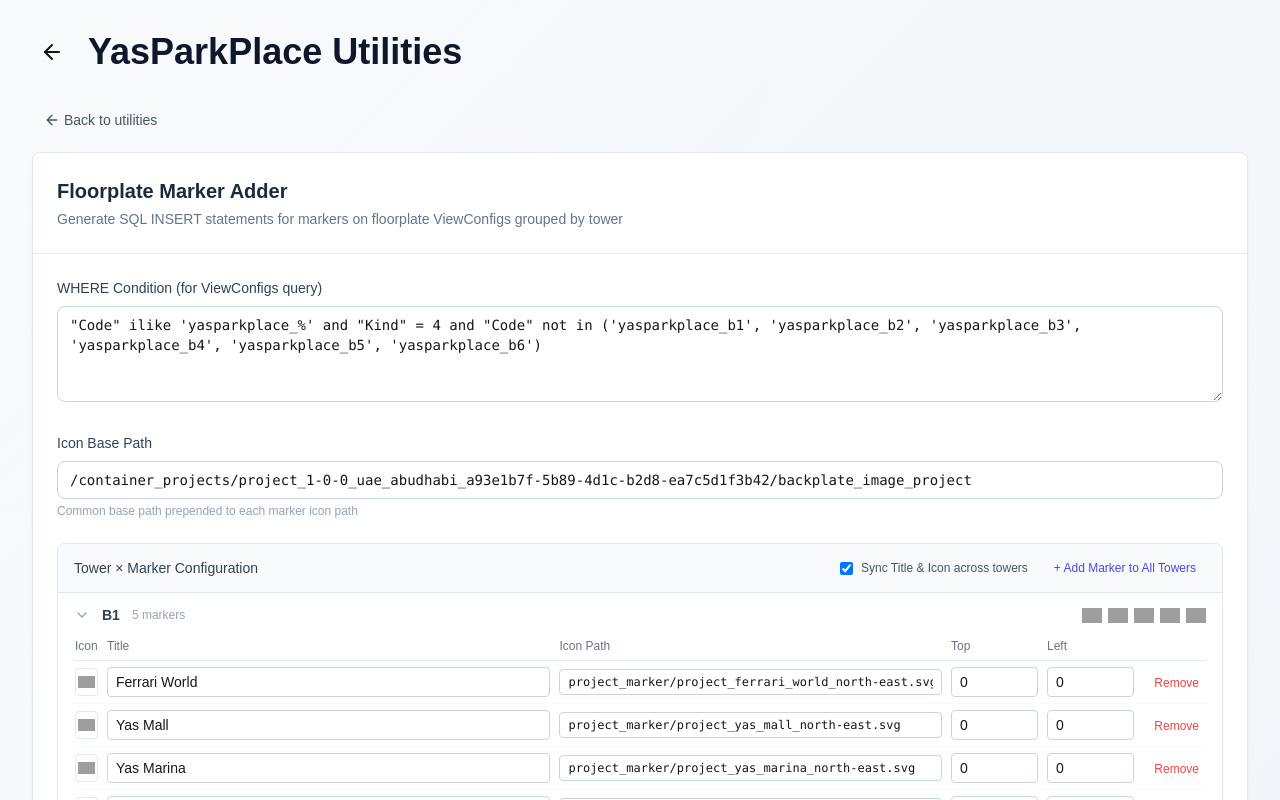
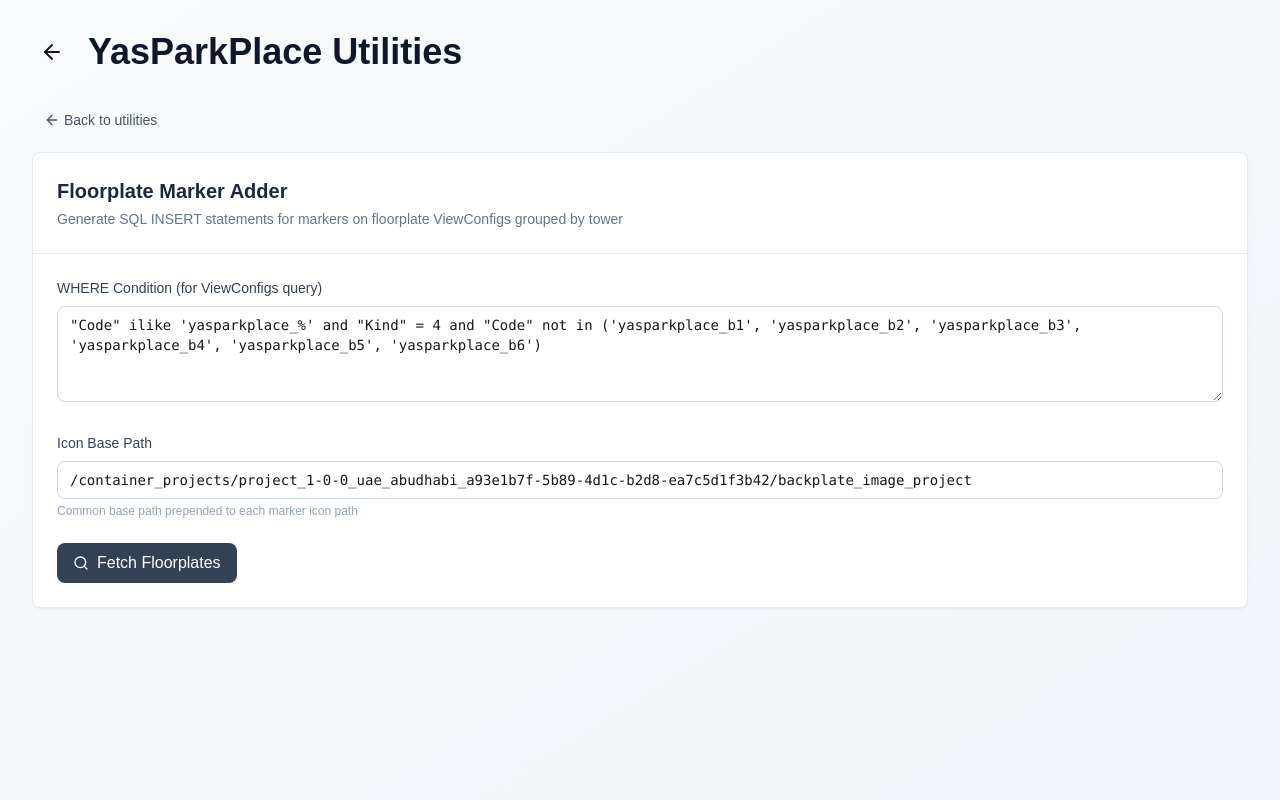
Before and after one commit to aneeskodappana/visual-cms, a Next.js app: page /yasparkplace in a window 1280 px wide. Both pictures are taken after a click on the button "Floorplate Marker Adder". Shown: the top 800 px of the page. Built offline with nearby package versions, Linux system fonts and the light colour scheme; grey boxes are pictures that could not be loaded.

Commit message:
dynamic tower discovery added

```diff
--- a/src/components/FloorplateMarkerAdder.tsx
+++ b/src/components/FloorplateMarkerAdder.tsx
@@ -1,7 +1,7 @@
 'use client';
 
 import { useState } from 'react';
-import { Copy, Check, Play, ChevronDown, ChevronRight } from 'lucide-react';
+import { Copy, Check, Play, ChevronDown, ChevronRight, Search } from 'lucide-react';
 import { v4 as uuidv4 } from 'uuid';
 
 interface TowerMarkerEntry {
@@ -13,7 +13,7 @@ interface TowerMarkerEntry {
 
 type TowerMarkersConfig = Record<string, TowerMarkerEntry[]>;
 
-const MARKER_TEMPLATES = [
+const MARKER_TEMPLATES: { title: string; iconPath: string }[] = [
   { title: 'Ferrari World', iconPath: 'project_marker/project_ferrari_world_north-east.svg' },
   { title: 'Yas Mall', iconPath: 'project_marker/project_yas_mall_north-east.svg' },
   { title: 'Yas Marina', iconPath: 'project_marker/project_yas_marina_north-east.svg' },
@@ -21,11 +21,16 @@ const MARKER_TEMPLATES = [
   { title: 'Yas Beach', iconPath: 'project_marker/project_yas_beach_north-east.svg' },
 ];
 
-const TOWERS = ['b1', 'b2', 'b3', 'b4', 'b5', 'b6'];
+interface FetchedFloorplate {
+  viewConfigId: string;
+  layout2dId: string;
+  code: string;
+  tower: string;
+}
 
-function buildDefaultTowerMarkers(): TowerMarkersConfig {
+function buildMarkersForTowers(towers: string[]): TowerMarkersConfig {
   const config: TowerMarkersConfig = {};
-  for (const tower of TOWERS) {
+  for (const tower of towers) {
     config[tower] = MARKER_TEMPLATES.map(m => ({
       ...m,
       positionTop: 0,
@@ -46,9 +51,13 @@ export function FloorplateMarkerAdder() {
   const [loading, setLoading] = useState(false);
   const [error, setError] = useState<string | null>(null);
   const [iconBasePath, setIconBasePath] = useState(DEFAULT_ICON_BASE_PATH);
-  const [towerMarkers, setTowerMarkers] = useState<TowerMarkersConfig>(buildDefaultTowerMarkers);
-  const [expandedTowers, setExpandedTowers] = useState<Set<string>>(new Set(['b1']));
+  const [towerMarkers, setTowerMarkers] = useState<TowerMarkersConfig>({});
+  const [expandedTowers, setExpandedTowers] = useState<Set<string>>(new Set());
   const [syncTitleAndIcon, setSyncTitleAndIcon] = useState(true);
+  const [fetchedFloorplates, setFetchedFloorplates] = useState<FetchedFloorplate[]>([]);
+  const [detectedTowers, setDetectedTowers] = useState<string[]>([]);
+
+  const primaryTower = detectedTowers[0] || '';
 
   const extractTowerFromCode = (code: string): string | null => {
     const match = code.match(/yasparkplace_(b\d+)_/i);
@@ -98,7 +107,7 @@ export function FloorplateMarkerAdder() {
     return `INSERT INTO public."Markers" (${columns}) VALUES(${values});`;
   };
 
-  const handleGenerate = async () => {
+  const handleFetch = async () => {
     if (!whereCondition.trim()) {
       setError('Please enter a WHERE condition');
       return;
@@ -107,6 +116,8 @@ export function FloorplateMarkerAdder() {
     setLoading(true);
     setError(null);
     setGeneratedSql('');
+    setFetchedFloorplates([]);
+    setDetectedTowers([]);
 
     try {
       const response = await fetch(
@@ -127,22 +138,56 @@ export function FloorplateMarkerAdder() {
         return;
       }
 
-      const towerFloorplates: Record<
-        string,
-        Array<{ viewConfigId: string; layout2dId: string; code: string }>
-      > = {};
+      const parsed: FetchedFloorplate[] = [];
+      const towerSet = new Set<string>();
 
       for (const fp of floorplates) {
         const tower = extractTowerFromCode(fp.Code);
         if (!tower) continue;
-        if (!towerFloorplates[tower]) towerFloorplates[tower] = [];
+        towerSet.add(tower);
         if (fp.Layout2Ds && fp.Layout2Ds.length > 0) {
-          towerFloorplates[tower].push({
+          parsed.push({
             viewConfigId: fp.Id,
             layout2dId: fp.Layout2Ds[0].Id,
             code: fp.Code,
+            tower,
           });
         }
+      }
+
+      const towers = Array.from(towerSet).sort();
+      setFetchedFloorplates(parsed);
+      setDetectedTowers(towers);
+      setExpandedTowers(new Set([towers[0]]));
+
+      setTowerMarkers(prev => {
+        const updated: TowerMarkersConfig = {};
+        for (const tower of towers) {
+          updated[tower] = prev[tower] || MARKER_TEMPLATES.map(m => ({
+            ...m,
+            positionTop: 0,
+            positionLeft: 0,
+          }));
+        }
+        return updated;
+      });
+    } catch (err: any) {
+      setError(err.message || 'An error occurred');
+    } finally {
+      setLoading(false);
+    }
+  };
+
+  const handleGenerate = () => {
+    if (fetchedFloorplates.length === 0) {
+      setError('Please fetch floorplates first');
+      return;
+    }
+
+    const towerFloorplates: Record<string, FetchedFloorplate[]> = {};
+    for (const fp of fetchedFloorplates) {
+      if (!towerFloorplates[fp.tower]) towerFloorplates[fp.tower] = [];
+      towerFloorplates[fp.tower].push(fp);
     }
 
     const sqlStatements: string[] = [];
@@ -174,11 +219,6 @@ export function FloorplateMarkerAdder() {
     }
 
     setGeneratedSql(sqlStatements.join('\n'));
-    } catch (err: any) {
-      setError(err.message || 'An error occurred');
-    } finally {
-      setLoading(false);
-    }
   };
 
   const handleCopy = async () => {
@@ -306,6 +346,22 @@ export function FloorplateMarkerAdder() {
           <p className="text-xs text-slate-400 mt-1">Common base path prepended to each marker icon path</p>
         </div>
 
+        <button
+          onClick={handleFetch}
+          disabled={loading}
+          className="flex items-center gap-2 px-4 py-2 bg-slate-700 text-white rounded-lg hover:bg-slate-800 transition-colors disabled:opacity-50 disabled:cursor-not-allowed"
+        >
+          <Search size={16} />
+          {loading ? 'Fetching...' : 'Fetch Floorplates'}
+        </button>
+
+        {detectedTowers.length > 0 && (
+          <div className="p-3 bg-emerald-50 border border-emerald-200 rounded-lg text-sm text-emerald-700">
+            Found <strong>{fetchedFloorplates.length}</strong> floorplates across <strong>{detectedTowers.length}</strong> towers: {detectedTowers.map(t => t.toUpperCase()).join(', ')}
+          </div>
+        )}
+
+        {detectedTowers.length > 0 && (
           <div className="border border-slate-200 rounded-lg">
           <div className="px-4 py-3 bg-slate-50 rounded-t-lg border-b border-slate-200 flex items-center justify-between">
             <span className="text-sm font-medium text-slate-700">Tower &times; Marker Configuration</span>
@@ -391,8 +447,8 @@ export function FloorplateMarkerAdder() {
                                 value={marker.title}
                                 onChange={(e) => updateTowerMarker(tower, idx, 'title', e.target.value)}
                                 placeholder="Title"
-                                disabled={syncTitleAndIcon && tower !== 'b1'}
-                                className={`w-full px-2 py-1 border border-slate-300 rounded text-sm ${syncTitleAndIcon && tower !== 'b1' ? 'bg-slate-100 text-slate-400 cursor-not-allowed' : ''}`}
+                                disabled={syncTitleAndIcon && tower !== primaryTower}
+                                className={`w-full px-2 py-1 border border-slate-300 rounded text-sm ${syncTitleAndIcon && tower !== primaryTower ? 'bg-slate-100 text-slate-400 cursor-not-allowed' : ''}`}
                               />
                             </td>
                             <td className="py-1.5 pr-2">
@@ -401,8 +457,8 @@ export function FloorplateMarkerAdder() {
                                 value={marker.iconPath}
                                 onChange={(e) => updateTowerMarker(tower, idx, 'iconPath', e.target.value)}
                                 placeholder="Relative icon path"
-                                disabled={syncTitleAndIcon && tower !== 'b1'}
-                                className={`w-full px-2 py-1 border border-slate-300 rounded text-xs font-mono ${syncTitleAndIcon && tower !== 'b1' ? 'bg-slate-100 text-slate-400 cursor-not-allowed' : ''}`}
+                                disabled={syncTitleAndIcon && tower !== primaryTower}
+                                className={`w-full px-2 py-1 border border-slate-300 rounded text-xs font-mono ${syncTitleAndIcon && tower !== primaryTower ? 'bg-slate-100 text-slate-400 cursor-not-allowed' : ''}`}
                               />
                             </td>
                             <td className="py-1.5 pr-2">
@@ -425,7 +481,7 @@ export function FloorplateMarkerAdder() {
                                 className="w-full px-2 py-1 border border-slate-300 rounded text-sm"
                               />
                             </td>
-                            {(!syncTitleAndIcon || tower === 'b1') && (
+                            {(!syncTitleAndIcon || tower === primaryTower) && (
                               <td className="py-1.5 text-right">
                                 <button
                                   onClick={() => syncTitleAndIcon ? removeMarkerFromAllTowers(idx) : removeMarkerFromTower(tower, idx)}
@@ -435,12 +491,12 @@ export function FloorplateMarkerAdder() {
                                 </button>
                               </td>
                             )}
-                            {syncTitleAndIcon && tower !== 'b1' && <td />}
+                            {syncTitleAndIcon && tower !== primaryTower && <td />}
                           </tr>
                         ))}
                       </tbody>
                     </table>
-                    {(!syncTitleAndIcon || tower === 'b1') && (
+                    {(!syncTitleAndIcon || tower === primaryTower) && (
                       <button
                         onClick={() => syncTitleAndIcon ? addMarkerToAllTowers() : addMarkerToTower(tower)}
                         className="px-2.5 py-1 text-xs text-indigo-600 hover:bg-indigo-50 rounded"
@@ -454,15 +510,17 @@ export function FloorplateMarkerAdder() {
             ))}
           </div>
         </div>
+        )}
 
+        {detectedTowers.length > 0 && (
           <button
             onClick={handleGenerate}
-          disabled={loading}
-          className="flex items-center gap-2 px-4 py-2 bg-indigo-600 text-white rounded-lg hover:bg-indigo-700 transition-colors disabled:opacity-50 disabled:cursor-not-allowed"
+            className="flex items-center gap-2 px-4 py-2 bg-indigo-600 text-white rounded-lg hover:bg-indigo-700 transition-colors"
           >
             <Play size={16} />
-          {loading ? 'Generating...' : 'Generate SQL'}
+            Generate SQL
           </button>
+        )}
 
         {error && (
           <div className="p-4 bg-red-50 border border-red-200 rounded-lg text-red-700 text-sm">
```
Lines whose indentation alone changed are shown as unchanged.
